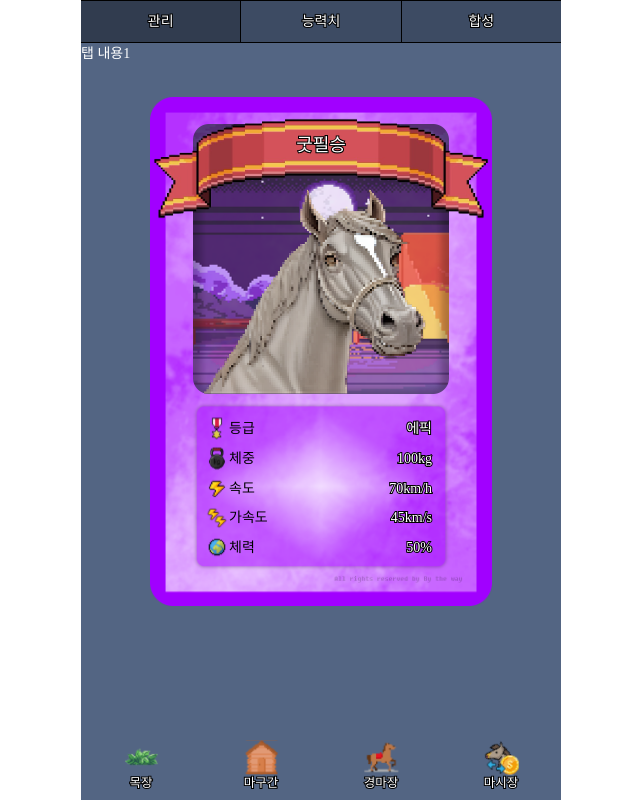
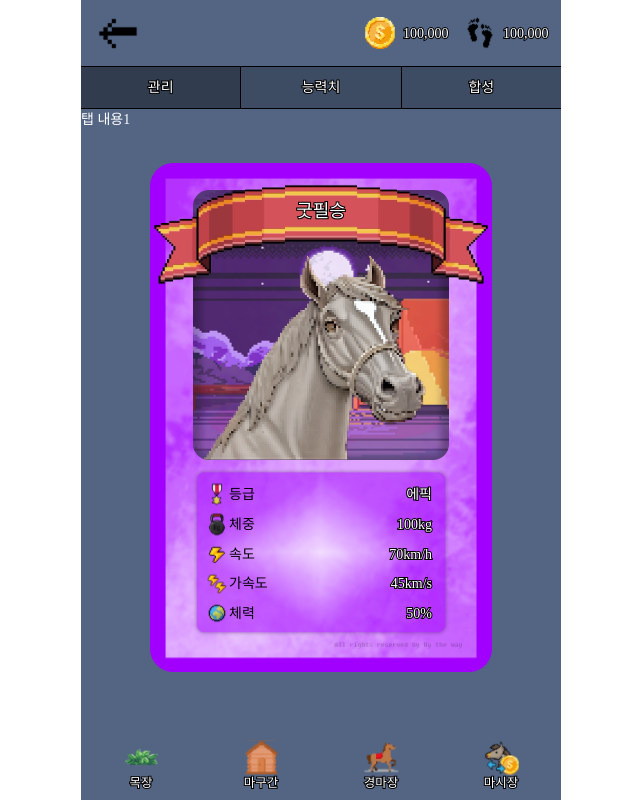
Before and after one commit to Grande-Horse/grande-horse, a React (Vite) app in the folder frontend/web/: page / in a window 1280 px wide. Shown: the whole page, without its empty margins (319-959 px from the left). Built offline with nearby package versions, Linux system fonts and the light colour scheme; a web font is replaced by a local one.

Commit message:
chore: 목장 영어 명칭 통일로 인한 수정, 배경색 적용

```diff
--- a/frontend/web/src/components/ui/header/Header.tsx
+++ b/frontend/web/src/components/ui/header/Header.tsx
@@ -1,11 +1,11 @@
-import { DefaultContent, InfoContent, RanchContent, WaitingRoomContent } from '@/components/ui/header/HeaderContent';
+import { DefaultContent, InfoContent, PastureContent, WaitingRoomContent } from '@/components/ui/header/HeaderContent';
 
 interface HeaderProps {
-  variant?: 'default' | 'info' | 'waitingRoom' | 'ranch';
+  variant?: 'default' | 'info' | 'waitingRoom' | 'pasture';
   title?: string;
 }
 
-const commonStyle = 'flex items-center justify-between p-5 sticky top-0 z-10 w-full';
+const commonStyle = 'flex items-center justify-between p-5 sticky top-0 z-10 w-full bg-background';
 
 const Header: React.FC<HeaderProps> = ({ variant = 'default', title }) => {
   const coin = 100000;
@@ -15,7 +15,7 @@ const Header: React.FC<HeaderProps> = ({ variant = 'default', title }) => {
     default: <DefaultContent coin={coin} foot={foot} />,
     info: <InfoContent title={title} />,
     waitingRoom: <WaitingRoomContent title={title} />,
-    ranch: <RanchContent coin={coin} foot={foot} />,
+    pasture: <PastureContent coin={coin} foot={foot} />,
   };
 
   return <header className={commonStyle}>{component[variant]}</header>;
--- a/frontend/web/src/components/ui/header/HeaderContent.tsx
+++ b/frontend/web/src/components/ui/header/HeaderContent.tsx
@@ -54,7 +54,7 @@ const WaitingRoomContent: React.FC<InfoHeaderProps> = ({ title }) => (
   </>
 );
 
-const RanchContent: React.FC<CurrencyProps> = ({ coin, foot }) => (
+const PastureContent: React.FC<CurrencyProps> = ({ coin, foot }) => (
   <>
     <div className='w-16'></div>
     <div className='flex gap-6'>
@@ -70,4 +70,4 @@ const RanchContent: React.FC<CurrencyProps> = ({ coin, foot }) => (
   </>
 );
 
-export { DefaultContent, InfoContent, WaitingRoomContent, RanchContent };
+export { DefaultContent, InfoContent, WaitingRoomContent, PastureContent };
--- a/frontend/web/src/components/ui/navbar/BottomNavBar.tsx
+++ b/frontend/web/src/components/ui/navbar/BottomNavBar.tsx
@@ -8,7 +8,7 @@ interface BottomNavBarProps {
 const BottomNavBar: React.FC<BottomNavBarProps> = ({ variant }) => {
   return (
     <>
-      <nav className='sticky bottom-0 flex w-full items-center justify-around'>
+      <nav className='bg-background sticky bottom-0 flex w-full items-center justify-around'>
         {bottomNavBarIcon[variant].map((content, index) => {
           return (
             <Link
--- a/frontend/web/src/layouts/GlobalLayout.tsx
+++ b/frontend/web/src/layouts/GlobalLayout.tsx
@@ -1,5 +1,6 @@
+import { ReactNode } from 'react';
+import Header from '@/components/ui/header/Header';
 import BottomNavBar from '@/components/ui/navbar/BottomNavBar';
-import { ReactNode } from 'react';
 
 interface LayoutProps {
   children: ReactNode;
@@ -7,6 +8,7 @@ interface LayoutProps {
 
 const GlobalLayout: React.FC<LayoutProps> = ({ children }) => (
   <div className='bg-background max-w-base font-primary text-body2 m-auto flex min-h-screen flex-col justify-between text-white'>
+    <Header />
     <main className='flex-1 overflow-auto'>{children}</main>
     <BottomNavBar variant='default' />
   </div>
```
